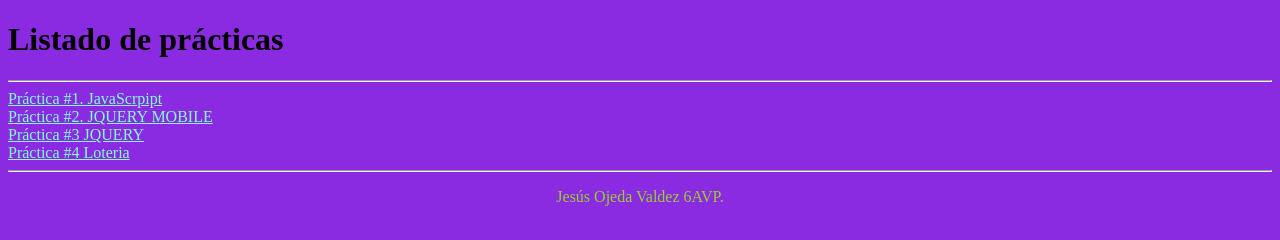
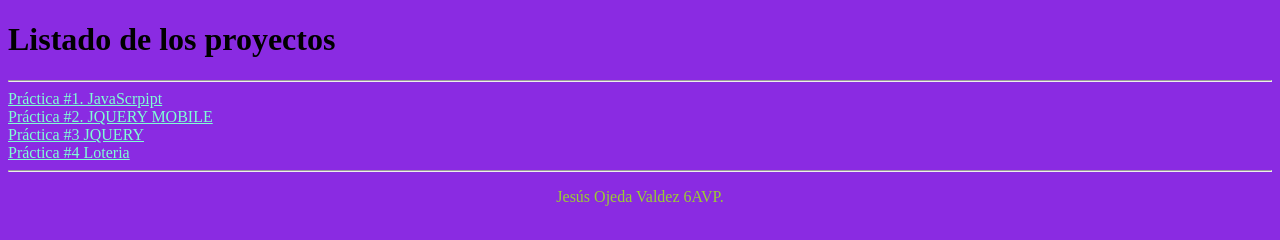
Before and after one commit to JESIIKO/JESIIKO, a plain HTML site: page index.html in a window 1280 px wide. Drawn offline with Linux system fonts and the light colour scheme.

Commit message:
Update index.html

```diff
--- a/index.html
+++ b/index.html
@@ -3,10 +3,10 @@
 <head>
 	<meta charset="UTF-8">
 	<meta name="viewport" content="width=device-width, initial-scale=1.0">
-	<title>Indice de prácticas</title>
+	<title>Index de prácticas</title>
 </head>
 <body style="background-color: blueviolet;">
-	<h1>Listado de prácticas</h1><hr>
+	<h1>Listado de los proyectos</h1><hr>
 	<a href="practicaJavascript.html" style="color: aquamarine;">Práctica #1. JavaScrpipt</a><br>
 	<a href="ejemplo.html" style="color: aquamarine;">Práctica #2. JQUERY MOBILE</a><br>
 	<a href="practica3Jquery.html" style="color: aquamarine;">Práctica #3 JQUERY</a><br>
```
